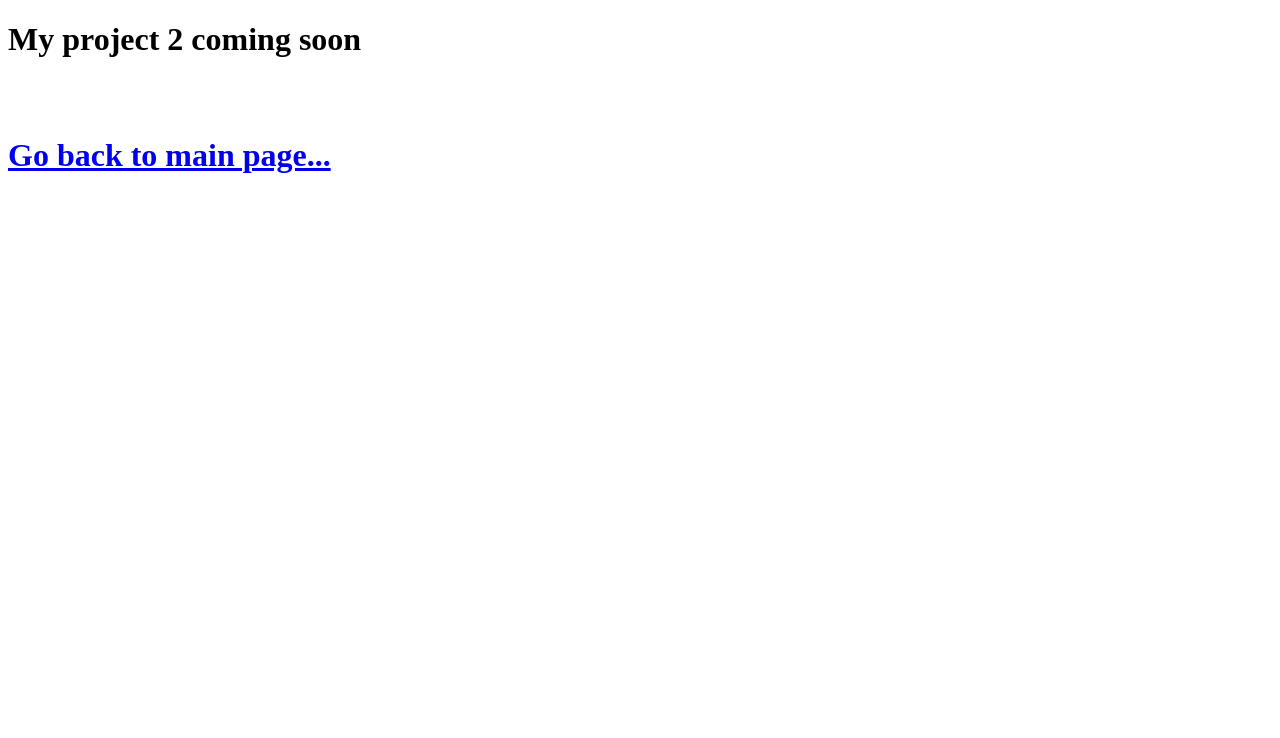
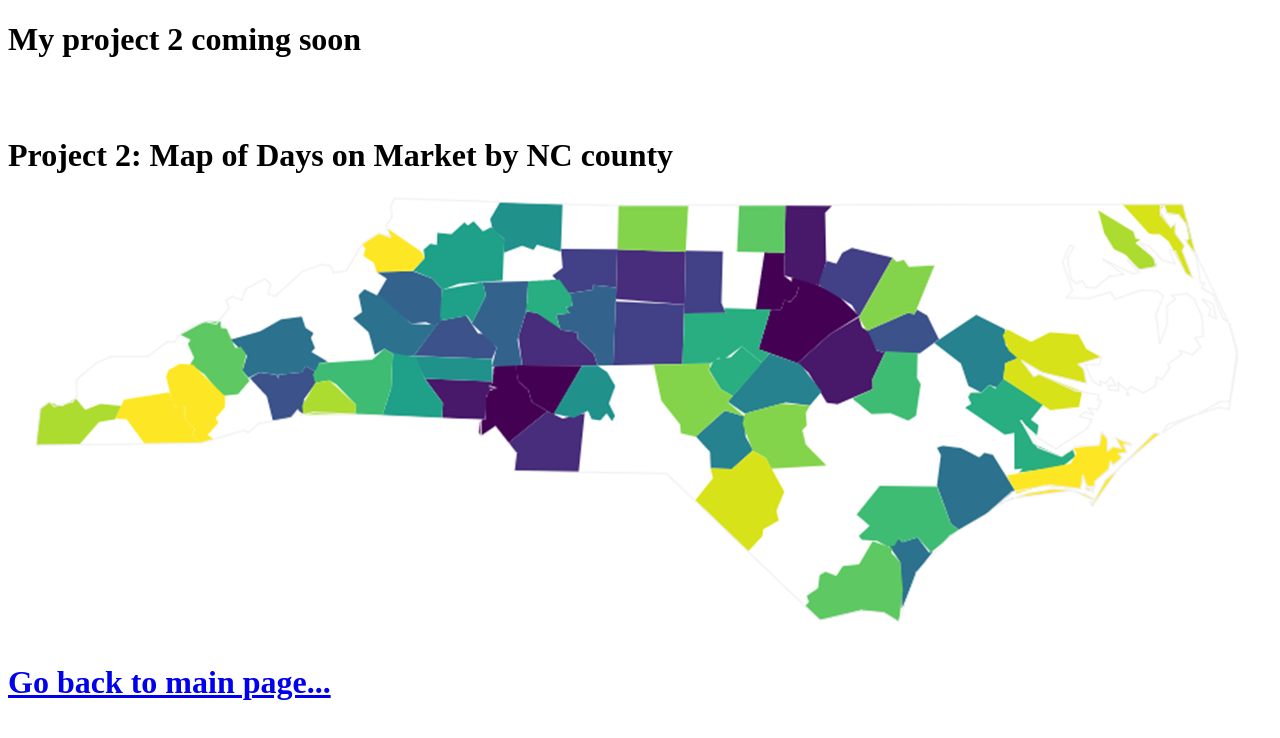
Before and after one commit to alexchao32/my-project-2, a plain HTML site: page index.html in a window 1280 px wide. Drawn offline with Linux system fonts and the light colour scheme.

Commit message:
Added picture to page

```diff
--- a/index.html
+++ b/index.html
@@ -9,6 +9,10 @@
     <h1>My project 2 coming soon</h1>
     <br/>
     <br/>
+    <h1>Project 2: Map of Days on Market by NC county</h1>
+    <img src = "NC map.png"/>
+
+
     <h1><a href="https://alexchao32.github.io/">Go back to main page...</a></h1>
   </body>
 </html>
```
Also changed, not shown: NC map.png (added).
